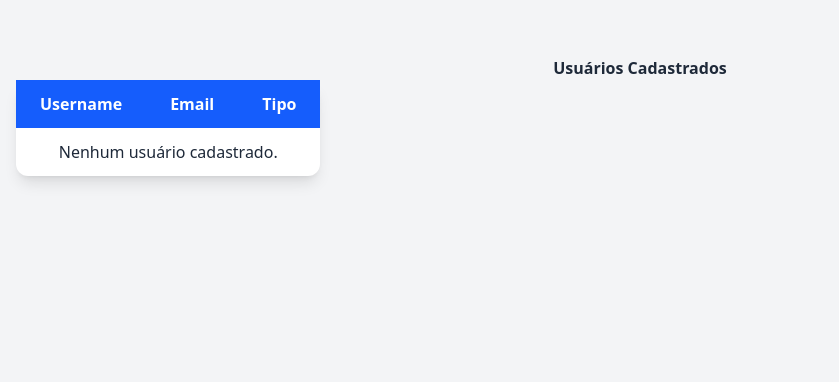
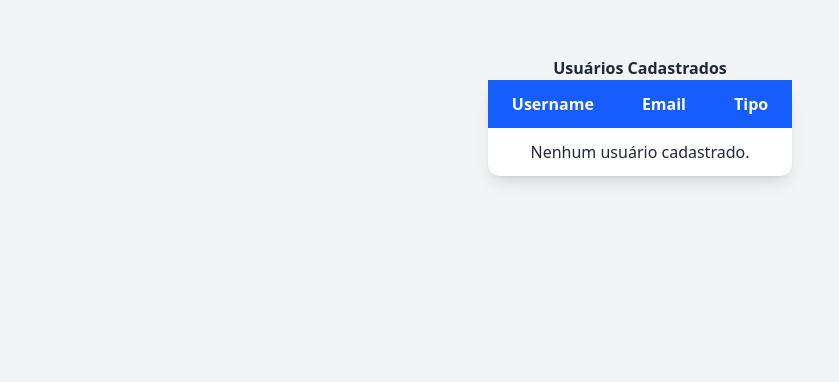
Before and after one commit to EduardoTostaDesktop/projeto_bloquear_ips, a Django app: template bloquearips/usuarios/templates/usuarios/lista_usuarios.html in a window 1280 px wide. Shown: the part 60-442 px from the top of the page, without its empty margins (0-839 px from the left). Run offline with Django 5.2, Linux system fonts and the light colour scheme; the template is opened without the code that fills it, so the values that code supplies are empty.

Commit message:
Centralização da lista de usuários

```diff
--- a/bloquearips/usuarios/templates/usuarios/lista_usuarios.html
+++ b/bloquearips/usuarios/templates/usuarios/lista_usuarios.html
@@ -7,7 +7,8 @@
 {% block content %}
 <div class="container mx-auto py-10">
     <h1 class="text-3xl font-bold text-center mb-6">Usuários Cadastrados</h1>
-    <table class="min-w-full bg-white rounded-xl shadow-lg overflow-hidden">
+
+    <table class="bg-white rounded-xl shadow-lg overflow-hidden mx-auto">
         <thead class="bg-blue-600 text-white">
             <tr>
                 <th class="py-3 px-6 text-left">Username</th>
```
